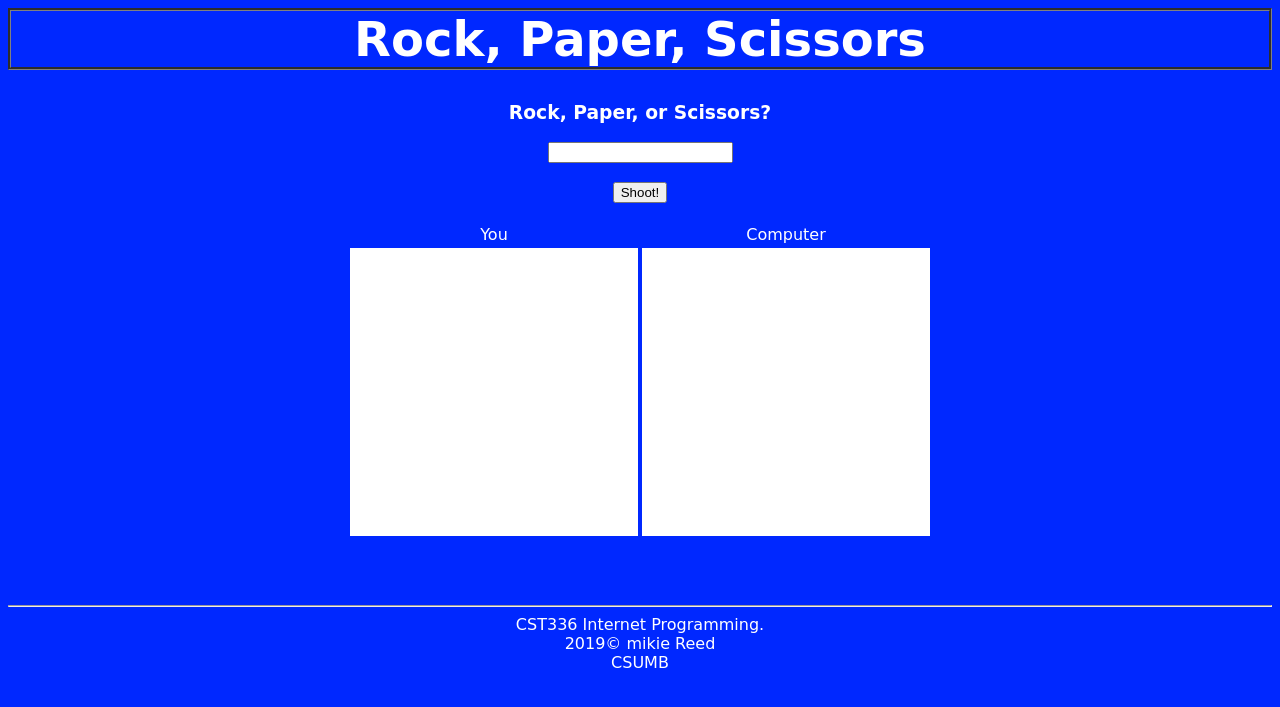
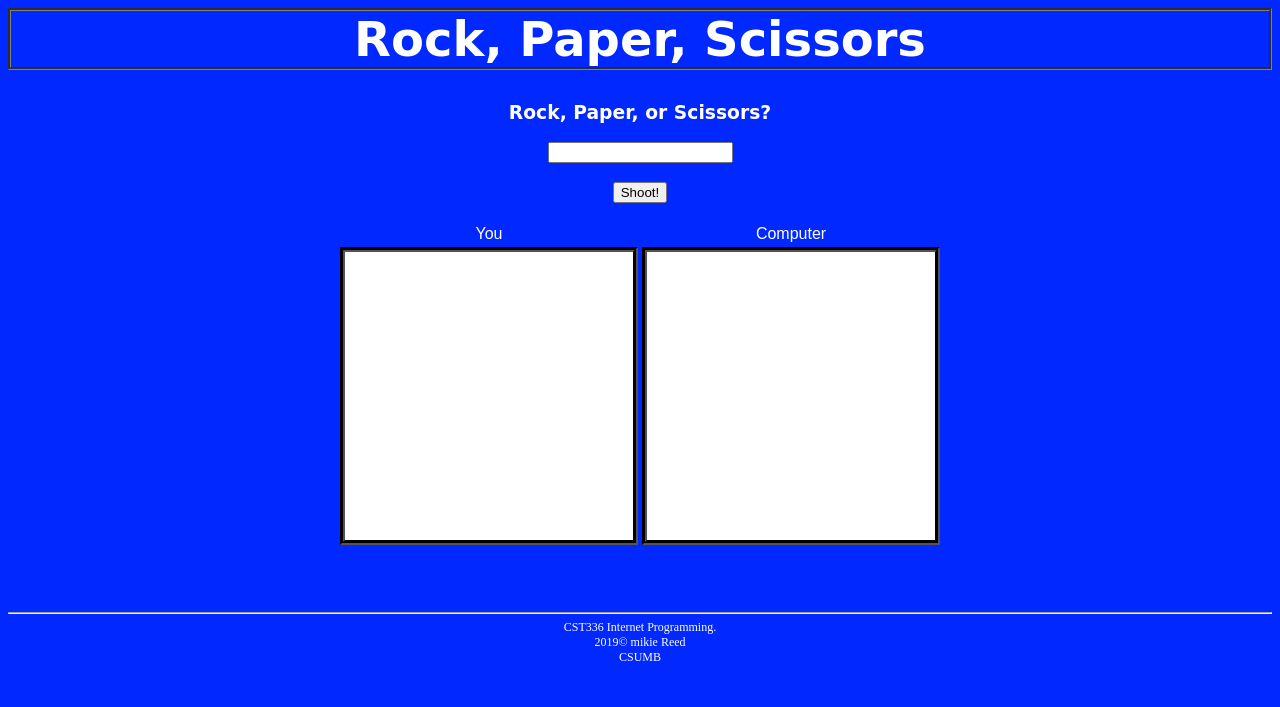
Before and after one commit to mikiereed/cst336-hw2, a PHP site: page / in a window 1280 px wide. Shown: the top 707 px of the page. Run offline with PHP 8.4, Linux system fonts and the light colour scheme; some libraries are stand-ins or nearby versions.

Commit message:
done for real

```diff
--- a/css/styles.css
+++ b/css/styles.css
@@ -7,14 +7,20 @@ body {
 
 .danger {
     color: red;
+    font-weight: bolder;
 }
 
 footer {
-
+    font-family: serif;
+    font-size: .75em;
 }
 
 h3 {
+    font-weight: bold;
+}
 
+img {
+    border: 5px black groove;
 }
 
 #mainHeading {
@@ -25,11 +31,13 @@ h3 {
 
 success {
     color: green;
+    text-size: 1.5em;
 }
 
 table {
     text-align: center;
-    border: 2px black;
+    border: 4px black;
+    font-family: sans-serif;
 }
 
 table.center {
--- a/index.php
+++ b/index.php
@@ -5,7 +5,6 @@
       <title>Rock, Paper, Scissors</title>
       <link href="css/styles.css" rel="stylesheet" type="text/css" />
       <script src="https://ajax.googleapis.com/ajax/libs/jquery/3.4.1/jquery.min.js"></script>
-      <script src="https://cdnjs.cloudflare.com/ajax/libs/underscore.js/1.9.1/underscore-min.js"></script>
       <script type="text/javascript" src="js/main.js"></script>
     </head>
     <body>
--- a/js/main.js
+++ b/js/main.js
@@ -1,8 +1,4 @@
 $(document).ready(function() {
-          //global variables
-          //var WINS = localStorage.getItem("wins");
-          //var ATTEMPTS = localStorage.getItem("total_attempts");
-
           //event listeners
           $("#shootButton").on("click", playGame);
 
@@ -18,7 +14,6 @@ $(document).ready(function() {
             setPicture("computer", computerMove);
             let outcome = getOutcome(userMove, computerMove);
             presentOutcome(outcome);
-            $("#userMove").val() = ""; //reset input box
           }
 
           function isPlayValid(userMove) {
```
